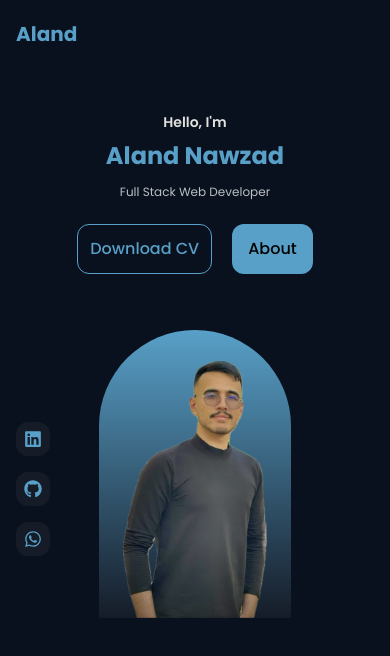
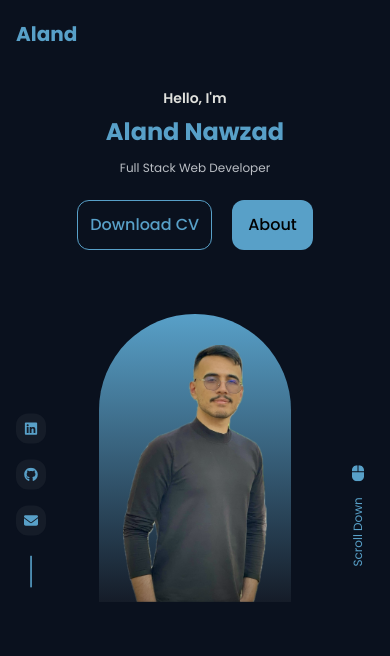
Before and after one commit to AlandNawzad/portfolio, a React (Vite) app: page / in a window 390 px wide. Shown: the top 656 px of the page. Built offline with nearby package versions, Linux system fonts and the light colour scheme.

Commit message:
finished hero section

```diff
--- a/src/App.jsx
+++ b/src/App.jsx
@@ -11,10 +11,11 @@ function App() {
   const heroRef = useRef(null);
   const heroTextRef = useRef(null);
   const heroImageRef = useRef(null);
-  const heroIconRef = useRef(null);
+  const heroSocialsRef = useRef(null);
+  const heroScrollRef = useRef(null);
 
   useEffect(() => {
-    heroAnimation(heroRef.current, heroTextRef.current, heroImageRef.current,heroIconRef.current);
+    heroAnimation(heroRef.current, heroTextRef.current, heroImageRef.current, heroSocialsRef.current,heroScrollRef.current);
 
     return () => {
       ScrollTrigger.getAll().forEach(trigger => trigger.kill());
@@ -28,14 +29,15 @@ function App() {
         ref={heroRef}
         textRef={heroTextRef}
         imageRef={heroImageRef}
-        iconRef={heroIconRef}
+        socialsRef={heroSocialsRef}
+        scrollRef={heroScrollRef}
       />
     </div>
   );
 }
 
 // ✅ One timeline for both elements
-function heroAnimation(container, textEl, imageEl,iconEl) {
+function heroAnimation(container, textEl, imageEl, socialsEl,scrollRef) {
   const tl = gsap.timeline({
     scrollTrigger: {
       trigger: container,
@@ -49,15 +51,21 @@ function heroAnimation(container, textEl, imageEl,iconEl) {
     opacity: 0,
     duration: 2,
     ease: "power4.inOut",
-  },);
+  });
 
-  tl.from(iconEl, {
+  tl.from(socialsEl, {
     y:+50,
     opacity: 0,
     duration: 2,
     ease: "power4.inOut",
   },"<");
 
+  tl.from(scrollRef, {
+    y:+50,
+    opacity: 0,
+    duration: 2,
+    ease: "power4.inOut",
+  },"<");
 
   tl.from(textEl, {
     y: -50,
@@ -65,8 +73,6 @@ function heroAnimation(container, textEl, imageEl,iconEl) {
     duration: 2,
     ease: "power4.inOut",
   },'-=1.8');
-
-
 }
 
 export default App;
--- a/src/components/Hero.jsx
+++ b/src/components/Hero.jsx
@@ -3,41 +3,81 @@ import React from 'react';
 import myImage from "../assets/me.png";
 import { FaLinkedin } from 'react-icons/fa6';
 import { FaGithub } from 'react-icons/fa6';
-import { FaWhatsapp } from 'react-icons/fa6';
+import { FaEnvelope } from 'react-icons/fa6';
+import { FaComputerMouse } from 'react-icons/fa6';
 
-const Hero = ({ textRef, imageRef, iconRef }, ref) => {
+const Hero = ({ textRef, imageRef, socialsRef,scrollRef }, ref) => {
   return (
-    <div ref={ref} className='container flex justify-center mt-10'>
+    <div ref={ref} className='container mt-10'>
       <div className='flex flex-col gap-8 mt-6 items-center'>
 
         {/* Hero text */}
         <div ref={textRef}>
           <div className='text-center'>
-            <p className='font-poppins text-portfolio-foreground font-semibold text-sm text-portfolio-primaryText mb-2'>Hello, I'm</p>
-            <h1 className='font-poppins font-bold text-portfolio-primary text-2xl md:text-4xl'>Aland Nawzad</h1>
-            <h3 className='font-poppins text-portfolio-secondaryText text-xs mt-3 md:text-sm'>Full Stack Web Developer</h3>
+            <p className='font-poppins text-portfolio-foreground font-semibold text-sm text-portfolio-primaryText mb-2'>
+              Hello, I'm
+            </p>
+            <h1 className='font-poppins font-bold text-portfolio-primary text-2xl md:text-4xl'>
+              Aland Nawzad
+            </h1>
+            <h3 className='font-poppins text-portfolio-secondaryText text-xs mt-3 md:text-sm'>
+              Full Stack Web Developer
+            </h3>
           </div>
 
           {/* Hero buttons */}
           <div className='flex gap-5 justify-center mt-6'>
-            <button className='border border-portfolio-primary rounded-xl p-3 text-portfolio-primary font-medium hover:bg-portfolio-primary hover:text-portfolio-background transition-colors duration-300'>Download CV</button>
-            <button className='bg-portfolio-primary rounded-xl py-3 px-4 font-medium hover:opacity-85 transition-opacity duration-300 md:px-6 md:py-3'>About</button>
+            <button className='border border-portfolio-primary rounded-xl p-3 text-portfolio-primary font-medium hover:bg-portfolio-primary hover:text-portfolio-background transition-colors duration-300'>
+              Download CV
+            </button>
+            <button className='bg-portfolio-primary rounded-xl py-3 px-4 font-medium hover:opacity-85 transition-opacity duration-300 md:px-6 md:py-3'>
+              About
+            </button>
           </div>
         </div>
 
-        {/* socials */}
-        <div className="absolute top-1/2 left-4 md:left-44 md:top-auto md:bottom-1/4" ref={iconRef}>
-          <div className='flex flex-col gap-4 '>
-            <button className='text-lg bg-portfolio-surface rounded-xl p-2 text-portfolio-primary font-medium hover:bg-portfolio-primary hover:text-white transition-colors duration-300'><FaLinkedin /></button>
-            <button className='text-lg bg-portfolio-surface rounded-xl p-2 text-portfolio-primary font-medium hover:bg-portfolio-primary hover:text-white transition-colors duration-300'><FaGithub /></button>
-            <button className='text-lg bg-portfolio-surface rounded-xl p-2 text-portfolio-primary font-medium hover:bg-portfolio-primary hover:text-white transition-colors duration-300'><FaWhatsapp /></button>
+        {/* Wrapper for image and socials */}
+        <div className="relative flex justify-center mt-8 w-full">
+
+          {/* Socials - aligned to far left of screen, vertically centered with image */}
+          <div
+            ref={socialsRef}
+            className="absolute left-0 top-1/2 -translate-y-1/4 flex flex-col gap-4 text-sm md:text-lg"
+          >
+            <button className=' bg-portfolio-surface rounded-xl p-2 text-portfolio-primary font-medium hover:bg-portfolio-primary hover:text-white transition-colors duration-300'>
+              <FaLinkedin />
+            </button>
+            <button className=' bg-portfolio-surface rounded-xl p-2 text-portfolio-primary font-medium hover:bg-portfolio-primary hover:text-white transition-colors duration-300'>
+              <FaGithub />
+            </button>
+            <button className=' bg-portfolio-surface rounded-xl p-2 text-portfolio-primary font-medium hover:bg-portfolio-primary hover:text-white transition-colors duration-300'>
+              <FaEnvelope />
+            </button>
+            <div className='text-portfolio-primary text-center text-4xl font-extralight'>|</div>
           </div>
 
-        </div>
+          {/* Centered Hero Image */}
+          <div
+            ref={imageRef}
+            className='bg-gradient-to-b from-portfolio-primary to-portfolio-surface h-72 w-48 rounded-t-full flex items-end justify-center md:w-64 md:h-90'
+          >
+            <img src={myImage} alt="image of me" className='w-36' />
+          </div>
 
-        {/* Hero image */}
-        <div ref={imageRef} className='bg-gradient-to-b from-portfolio-primary to-portfolio-surface h-72 w-48 rounded-t-full mt-6 flex items-end justify-center md:w-64  '>
-          <img src={myImage} alt="iamge of me" className='w-36' />
+          {/* Scroll button on the right*/}
+          <div
+            ref={scrollRef}
+            className="absolute right-0 top-[70%] -translate-y-1/2 flex flex-col gap-4 hover:cursor-pointer"
+            onClick={() => location.href='#about'}
+          >
+            <div className='flex flex-col gap-4 items-center p-2'>
+              <div className=' text-portfolio-primary font-medium text-md md:text-lg'>
+                <FaComputerMouse />
+              </div>
+              <div className='text-portfolio-primary [writing-mode:vertical-rl] rotate-180 text-xs md:text-sm'>Scroll Down</div>
+            </div>
+          </div>
+
         </div>
       </div>
     </div>
--- a/tailwind.config.js
+++ b/tailwind.config.js
@@ -6,6 +6,12 @@ export default {
   ],
   theme: {
     extend: {
+      width: {
+        90: '22.5rem', // 360px
+      },
+      height: {
+        90: '22.5rem',
+      },
       fontFamily: {
         poppins: ['Poppins', 'sans-serif'],
       },
```
